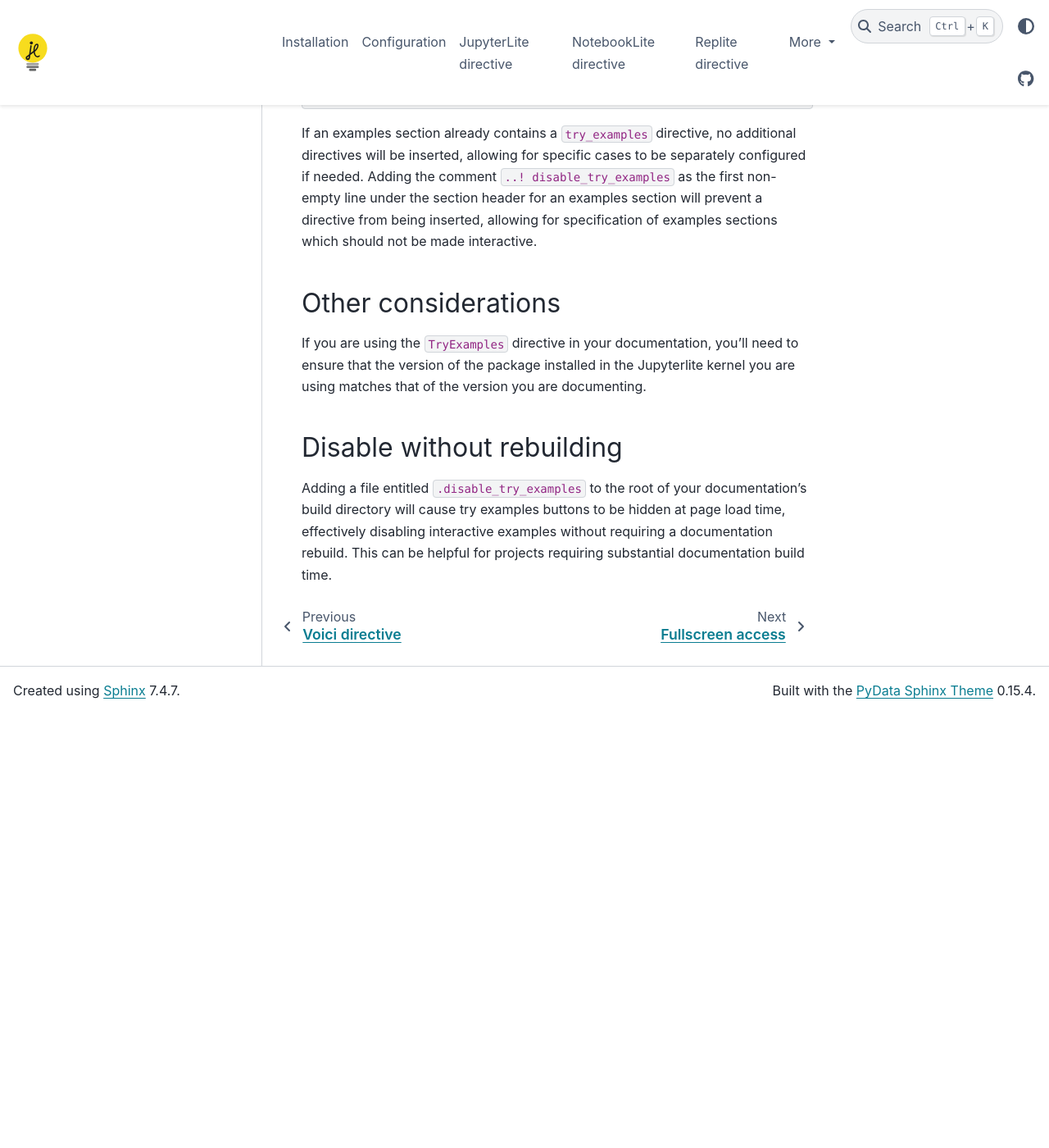
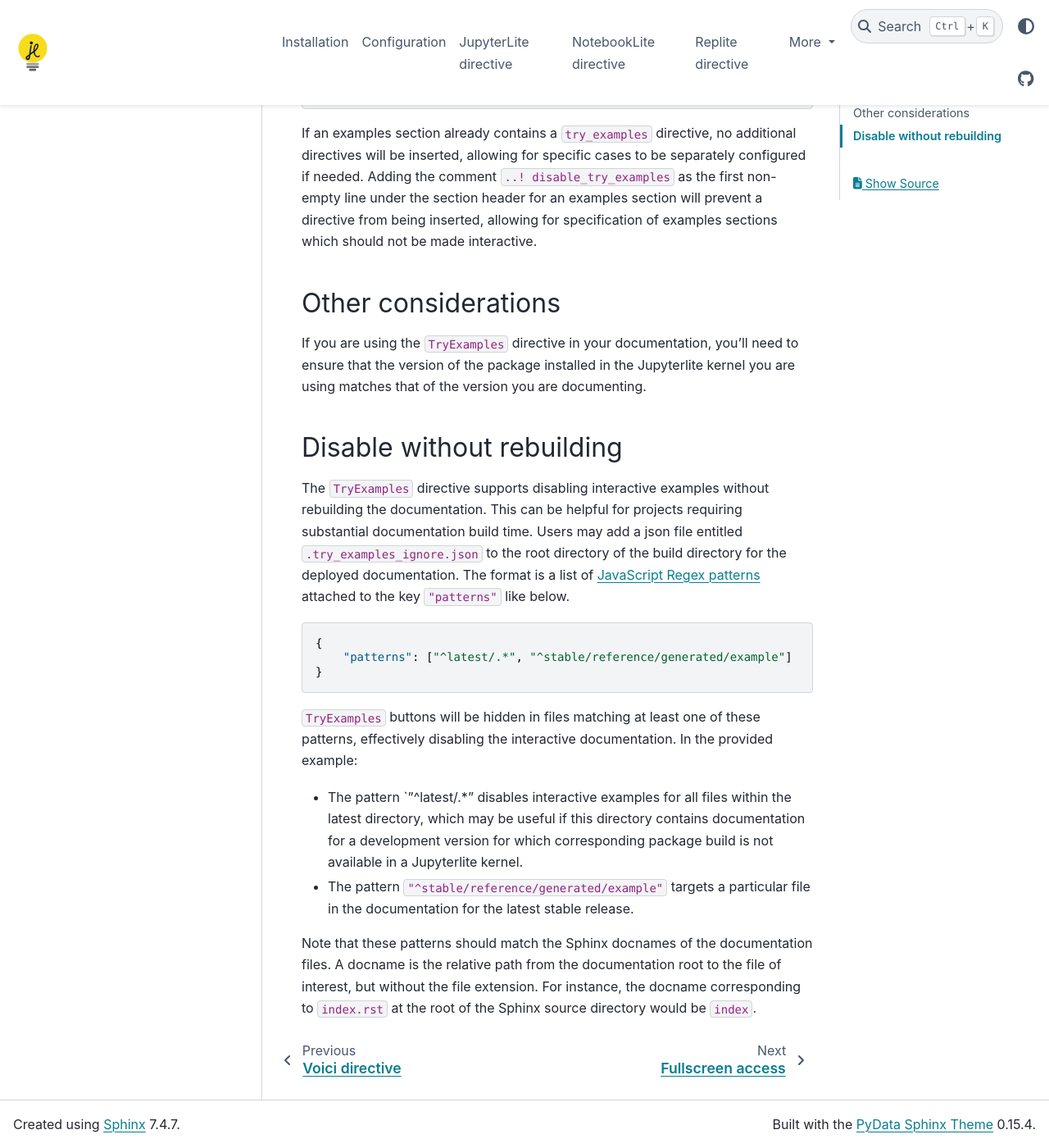
Before and after one commit to jupyterlite/jupyterlite-sphinx, a Sphinx documentation site: the page built from docs/directives/try_examples.md, in a window 1280 px wide and 1400 px high, scrolled down 2461 px. Shown: the whole window at 82% size. Built offline with Sphinx 7.4.7 and the PyData theme 0.15.4, drawn with Linux system fonts in a browser that asks for light colours; before the commit the page ends 3332 px from its top, so only the background shows below that.

Commit message:
Update documentation for disabling without rebuilding

````diff
--- a/docs/directives/try_examples.md
+++ b/docs/directives/try_examples.md
@@ -168,7 +168,30 @@
 matches that of the version you are documenting.
 
 ## Disable without rebuilding
-Adding a file entitled `.disable_try_examples` to the root of your documentation's build
-directory will cause try examples buttons to be hidden at page load time, effectively
-disabling interactive examples without requiring a documentation rebuild. This can be
-helpful for projects requiring substantial documentation build time.
+The `TryExamples` directive supports disabling interactive examples without rebuilding
+the documentation. This can be helpful for projects requiring substantial documentation
+build time. Users may add a json file entitled `.try_examples_ignore.json` to the root
+directory of the build directory for the deployed documentation. The format is a list of
+[JavaScript Regex patterns](https://developer.mozilla.org/en-US/docs/Web/JavaScript/Guide/Regular_expressions) attached to the key `"patterns"` like below.
+
+```json
+{
+    "patterns": ["^latest/.*", "^stable/reference/generated/example"]
+}
+```
+
+`TryExamples` buttons will be hidden in files matching at least one of these patterns,
+effectively disabling the interactive documentation. In the provided example:
+
+* The pattern `"^latest/.*" disables interactive examples for all files within the
+  latest directory, which may be useful if this directory contains documentation
+  for a development version for which corresponding package build is not available
+  in a Jupyterlite kernel.
+
+* The pattern `"^stable/reference/generated/example"` targets a particular file
+  in the documentation for the latest stable release.
+
+Note that these patterns should match the Sphinx docnames of the documentation files.
+A docname is the relative path from the documentation root to the file of interest,
+but without the file extension. For instance, the docname corresponding to `index.rst` at
+the root of the Sphinx source directory would be `index`.
````
